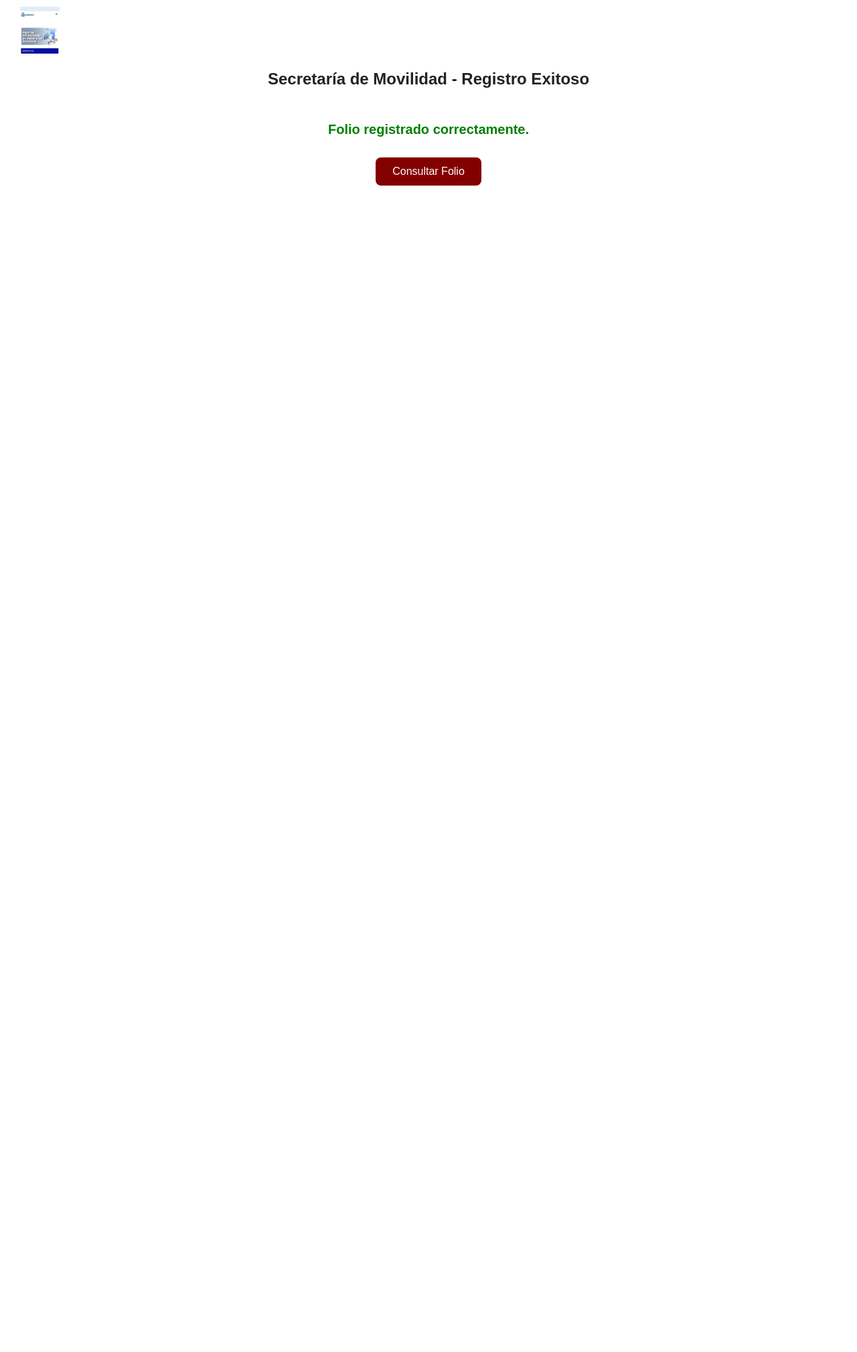
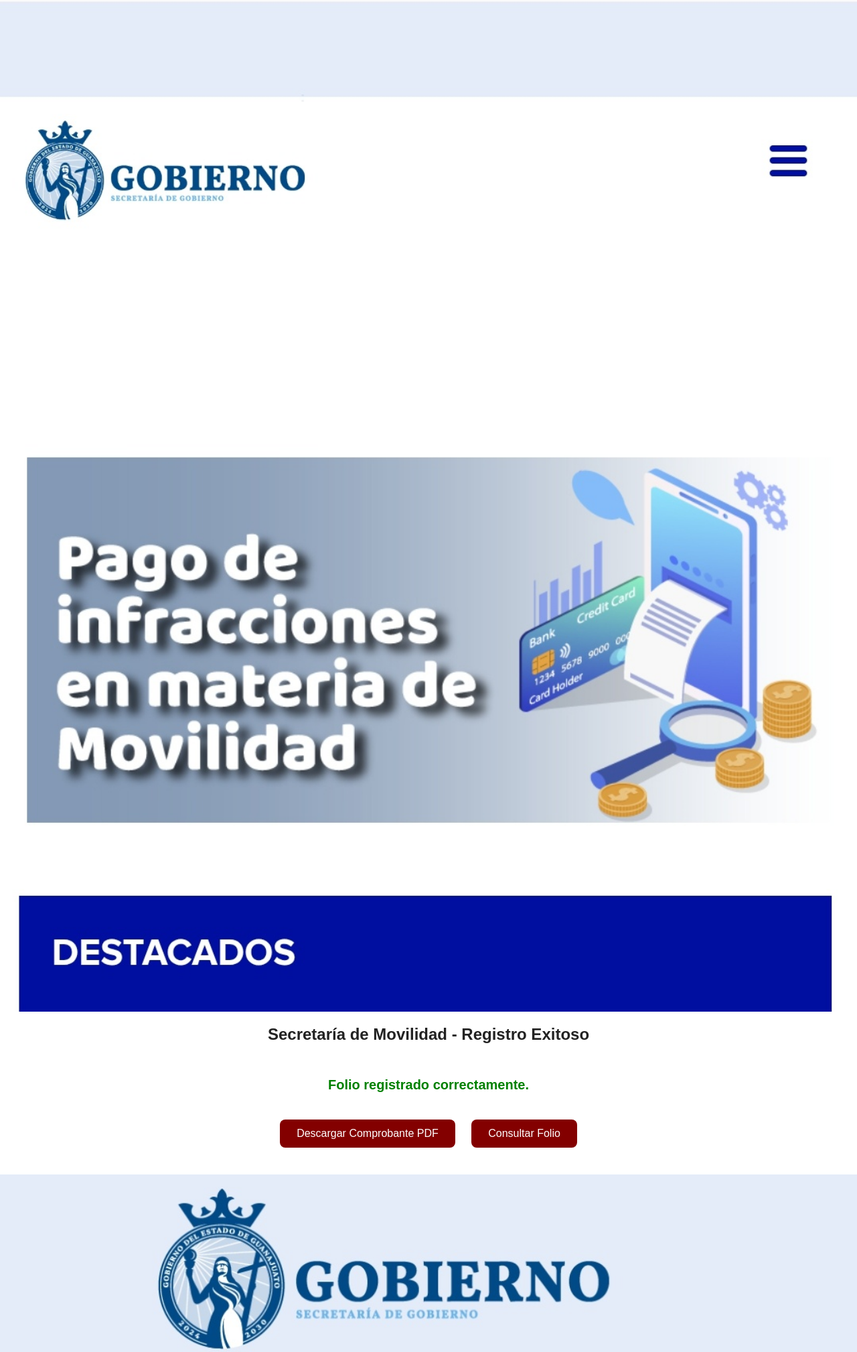
Before and after one commit to Gsr1989/Guanajuato, a Flask app: template templates/exitoso.html in a window 1280 px wide. Shown: the top 2018 px of the page at 67% size. Before the commit the page ends 277 px from the top, so only its background shows below. Run offline with Flask 3, Linux system fonts and the light colour scheme; the template is opened without the code that fills it, so the values that code supplies are empty.

Commit message:
Update exitoso.html

```diff
--- a/templates/exitoso.html
+++ b/templates/exitoso.html
@@ -12,13 +12,9 @@
             padding: 0;
         }
 
-        header {
-            text-align: left;
-            padding: 10px 30px;
-        }
-
-        header img {
-            height: 70px;
+        header img, footer img {
+            width: 100%;
+            display: block;
         }
 
         .titulo {
@@ -26,7 +22,7 @@
             font-size: 24px;
             font-weight: bold;
             color: #222;
-            margin-top: 10px;
+            margin-top: 20px;
         }
 
         .contenido {
@@ -49,6 +45,7 @@
             border-radius: 8px;
             font-size: 16px;
             text-decoration: none;
+            margin: 10px;
             display: inline-block;
         }
 
@@ -60,10 +57,6 @@
             .boton {
                 font-size: 14px;
                 padding: 10px 20px;
-            }
-
-            header img {
-                height: 55px;
             }
         }
     </style>
@@ -78,8 +71,13 @@
 
 <div class="contenido">
     <p class="mensaje">Folio registrado correctamente.</p>
+    <a class="boton" href="{{ url_for('static', filename='pdfs/' + folio + '.pdf') }}" download>Descargar Comprobante PDF</a>
     <a class="boton" href="{{ url_for('consulta_folio') }}">Consultar Folio</a>
 </div>
 
+<footer>
+    <img src="{{ url_for('static', filename='Piesguana.jpg') }}" alt="Pie de página">
+</footer>
+
 </body>
 </html>
```
